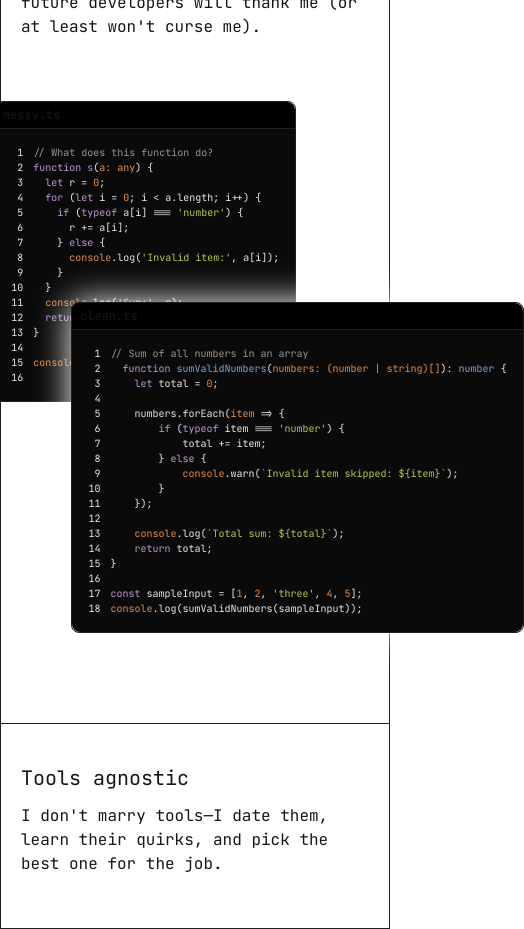
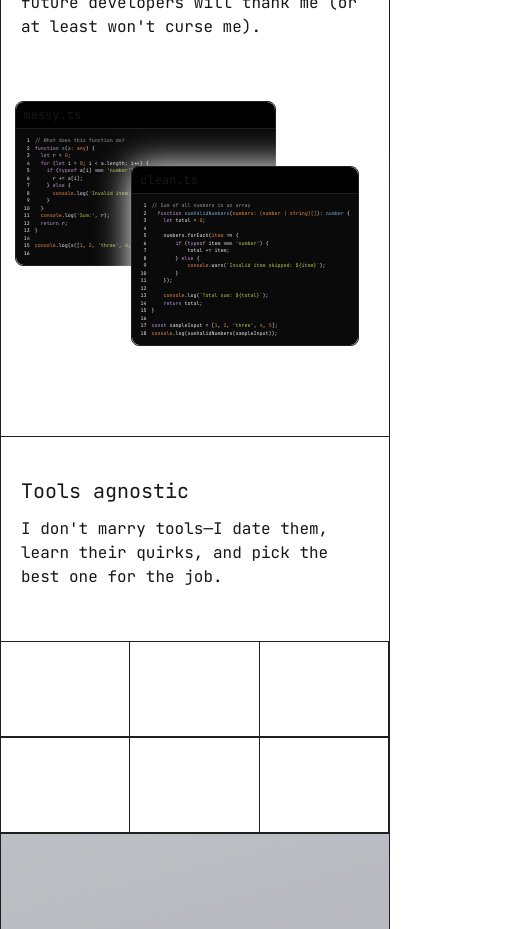
Before and after one commit to HafizuddinSharif/portfolio-v3, a Next.js app: page / in a window 390 px wide. Shown: the part 1620-2549 px from the top of the page, 524 px wide, since content can reach past the window. Built offline with nearby package versions, Linux system fonts and the light colour scheme.

Commit message:
UPDATE: adjust font size and padding in ExampleCode component for improved responsiveness

```diff
--- a/app/(components)/ExampleCode.tsx
+++ b/app/(components)/ExampleCode.tsx
@@ -57,11 +57,11 @@ console.log(s([1, 2, 'three', 4, 5]));
       style={tomorrowNightBright}
       showLineNumbers
       customStyle={{
-        fontSize: width / 100 > 10 ? (width / 100 < 12 ? width / 100 : 12) : 10,
+        fontSize: width / 100 > 10 ? (width / 100 < 12 ? width / 100 : 12) : 5,
         borderBottomLeftRadius: "0.5rem",
         borderBottomRightRadius: "0.5rem",
         backgroundColor: "#0A0A0A",
-        padding: "1rem",
+        padding: "0.5rem",
       }}
     >
       {isClean ? codeString : messyCode}
```
